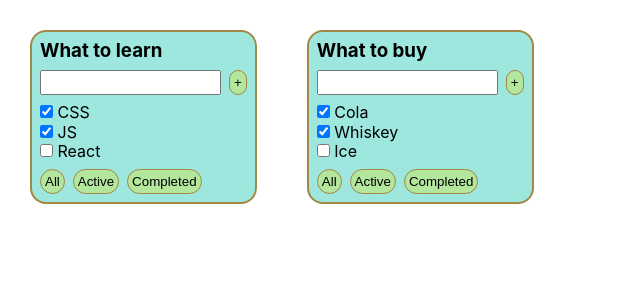
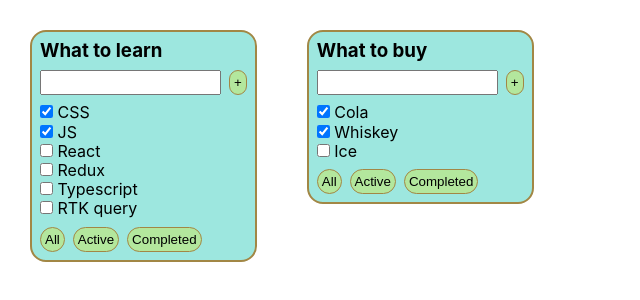
Before and after one commit to golzi99/TodoList, a React (Create React App) app: page / in a window 1280 px wide. Shown: the top 300 px of the page, without its empty margins (0-640 px from the left). Built offline with nearby package versions, Linux system fonts and the light colour scheme.

Commit message:
13.08.2024 add notes that you can have 0 tasks in tasksList

```diff
--- a/src/App.tsx
+++ b/src/App.tsx
@@ -7,14 +7,17 @@ function App() {
 
     let task1: Array<TaskProps> = [
         {id: 1, title: "CSS", isDone: true},
-        {id: 1, title: "JS", isDone: true},
-        {id: 1, title: "React", isDone: false}
+        {id: 2, title: "JS", isDone: true},
+        {id: 3, title: "React", isDone: false},
+        { id: 4, title: 'Redux', isDone: false },
+        { id: 5, title: 'Typescript', isDone: false },
+        { id: 6, title: 'RTK query', isDone: false },
     ]
 
     let task2: Array<TaskProps> = [
         {id: 1, title: "Cola", isDone: true},
-        {id: 1, title: "Whiskey", isDone: true},
-        {id: 1, title: "Ice", isDone: false}
+        {id: 2, title: "Whiskey", isDone: true},
+        {id: 3, title: "Ice", isDone: false}
     ]
 
     return (
--- a/src/components/Todolist.tsx
+++ b/src/components/Todolist.tsx
@@ -3,7 +3,7 @@ import {Button} from "./Button";
 import styled from "styled-components";
 import {FlexWrapper} from "./FlexWrapper";
 import {myTheme} from "../styles/Theme.styled";
-import { TaskProps } from "../types/types";
+import {TaskProps} from "../types/types";
 
 type TodolistProps = {
     title: string,
@@ -12,9 +12,9 @@ type TodolistProps = {
 
 export const Todolist = ({title, tasks}: TodolistProps) => {
 
-    const tasksList: Array<JSX.Element> = tasks.map((task, index) => {
+    const tasksList: Array<JSX.Element> = tasks.map((task) => {
         return (
-            <li key={index}>
+            <li key={task.id}>
                 <input type="checkbox" checked={task.isDone}/> <span>{task.title}</span>
             </li>
         )
@@ -27,9 +27,11 @@ export const Todolist = ({title, tasks}: TodolistProps) => {
                 <input/>
                 <Button title={"+"}/>
             </FlexWrapper>
-            <ul>
-                {tasksList}
-            </ul>
+            {tasks.length === 0 ? <p>Тасок нет</p> :
+                <ul>
+                    {tasksList}
+                </ul>
+            }
             <FlexWrapper gap={"8px"}>
                 <Button title={"All"}/>
                 <Button title={"Active"}/>
```
